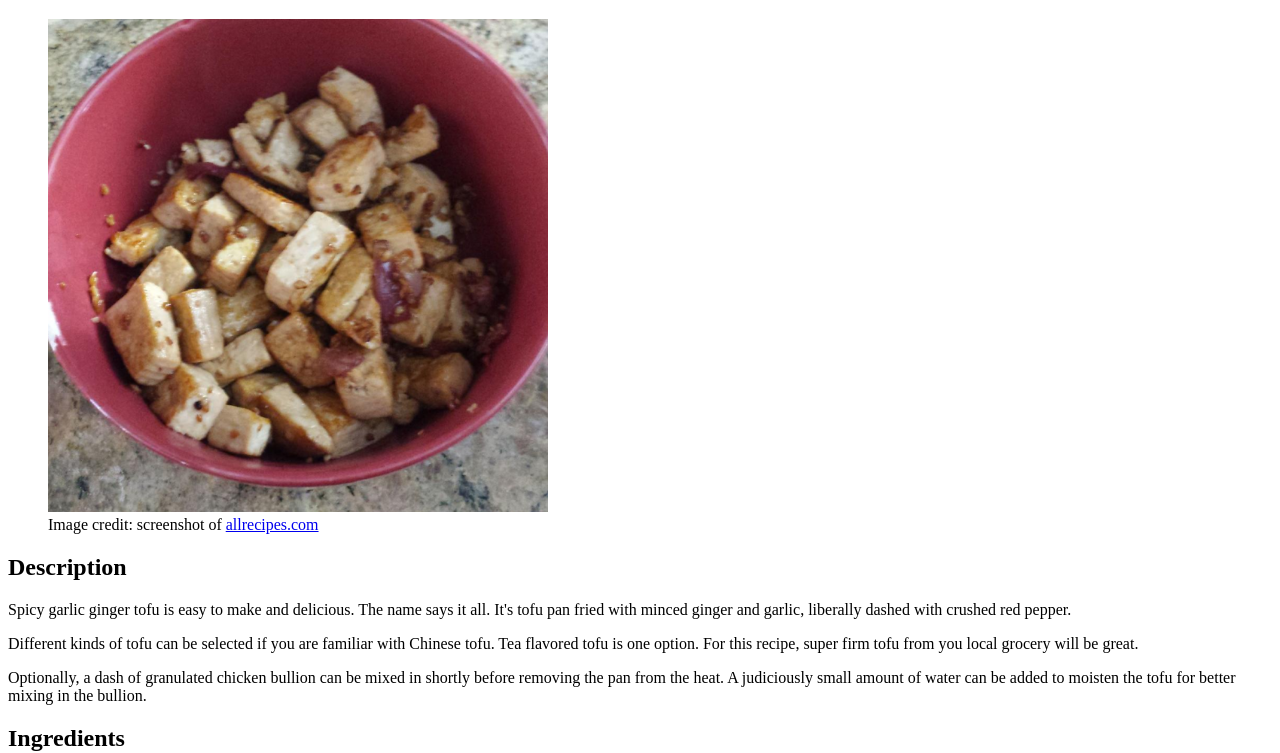
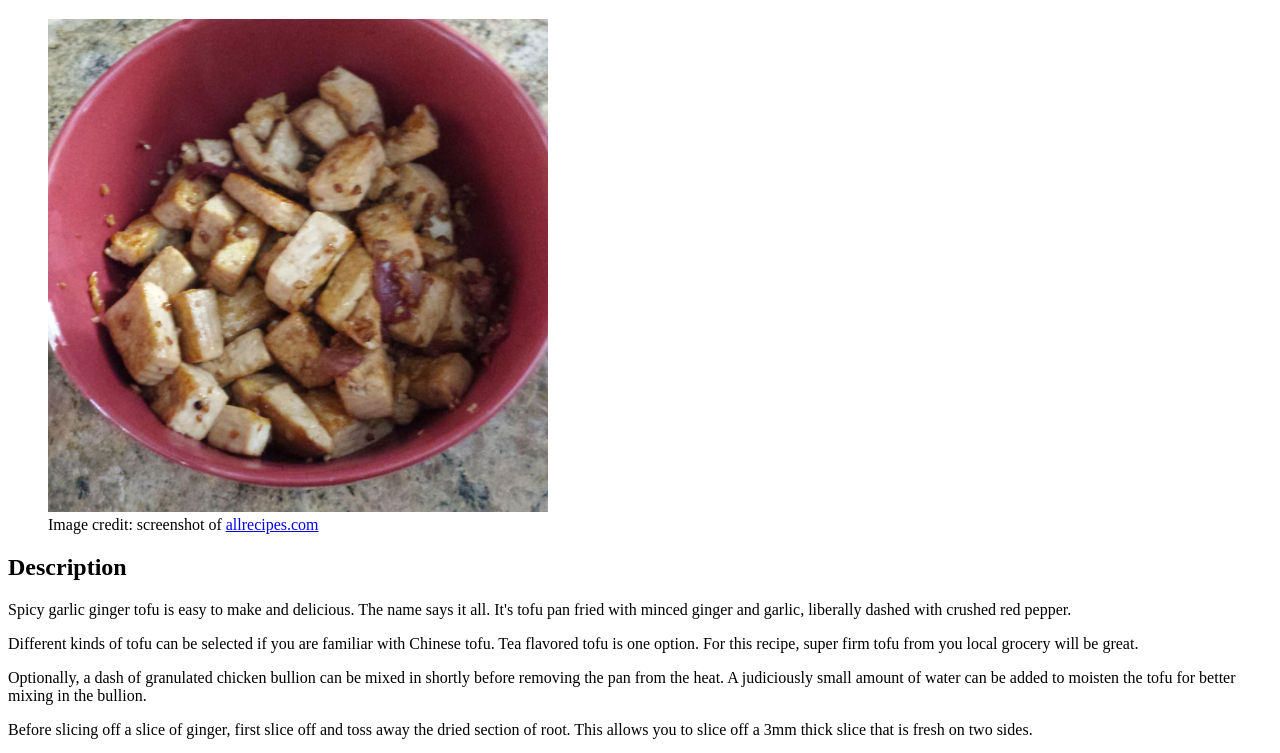
Before and after one commit to user-C-Taylor/odin-recipes, a plain HTML site: page recipes/spicy-garlic-ginger-tofu.html in a window 1280 px wide. Shown: the part 61-814 px from the top of the page. Drawn offline with Linux system fonts and the light colour scheme.

Commit message:
Add ginger slicing directions to SGGT

```diff
--- a/recipes/spicy-garlic-ginger-tofu.html
+++ b/recipes/spicy-garlic-ginger-tofu.html
@@ -19,6 +19,9 @@
         </p>
         <p>
             Optionally, a dash of granulated chicken bullion can be mixed in shortly before removing the pan from the heat. A judiciously small amount of water can be added to moisten the tofu for better mixing in the bullion.
+        </p>
+        <p>
+            Before slicing off a slice of ginger, first slice off and toss away the dried section of root. This allows you to slice off a 3mm thick slice that is fresh on two sides.
         </p>
         <h2>Ingredients</h2>
         <ul>
```
